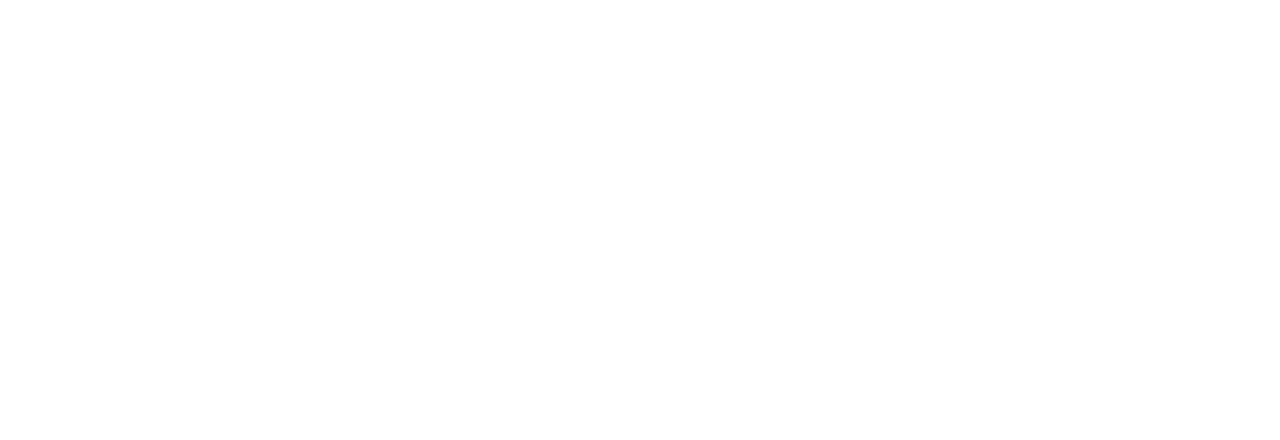
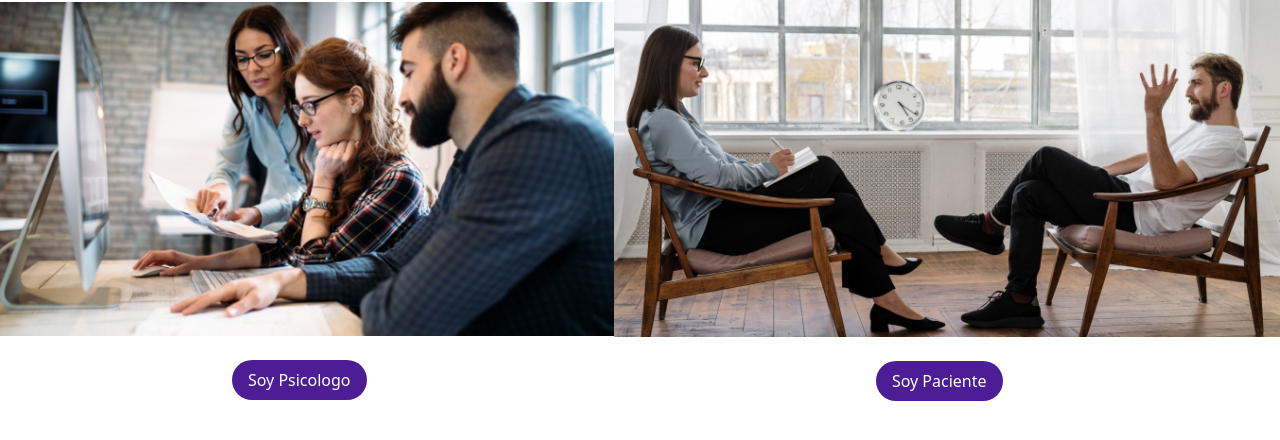
Before and after one commit to giubortone/Aura, a React (Vite) app: page /h in a window 1280 px wide. Before the commit this address had no page. Shown: the top 440 px of the page. Built offline with nearby package versions, Linux system fonts and the light colour scheme.

Commit message:
Login option
Login option

```diff
--- a/src/App.jsx
+++ b/src/App.jsx
@@ -3,12 +3,14 @@
 import './App.css'
 import { Route, Routes } from 'react-router-dom'
 import Home from './views/home/home'
+import Loginoption from './views/loginoption/loginoption'
 
 function App() {
   return (
     <div>
       <Routes>
         <Route path='/' element={<Home/>} />
+        <Route path='h' element={<Loginoption/>} />
       </Routes>
     </div>
   )
--- /dev/null
+++ b/src/views/loginoption/loginoption.jsx
@@ -0,0 +1,25 @@
+import React from 'react'
+
+ export default function Loginoption() {
+    return(
+        <React.Fragment>
+
+            <div className="flex justify-between items-center">
+
+                <div className='flex flex-col items-center'>
+                    <img className='' src='src\assets\SoyPsico.png' alt='img4'/>
+                    <br></br>
+                    <button  className='bg-violet-900 rounded-full p-2 px-4  text-white mr-4'>Soy Psicologo</button>
+                </div>
+                <div className='flex flex-col items-center'>
+                    <img className='' src='src\assets\SoyPacie.png' alt='img5'/>
+                    <br></br>
+                    <button  className='bg-violet-900 rounded-full p-2 px-4  text-white mr-4'>Soy Paciente</button>
+                </div>
+
+            </div>
+
+        </React.Fragment>
+
+    )
+}
```
Also changed, not shown: src/assets/SoyPacie.png (added), src/assets/SoyPsico.png (added), src/views/loginoption/loginoption.css (added).
